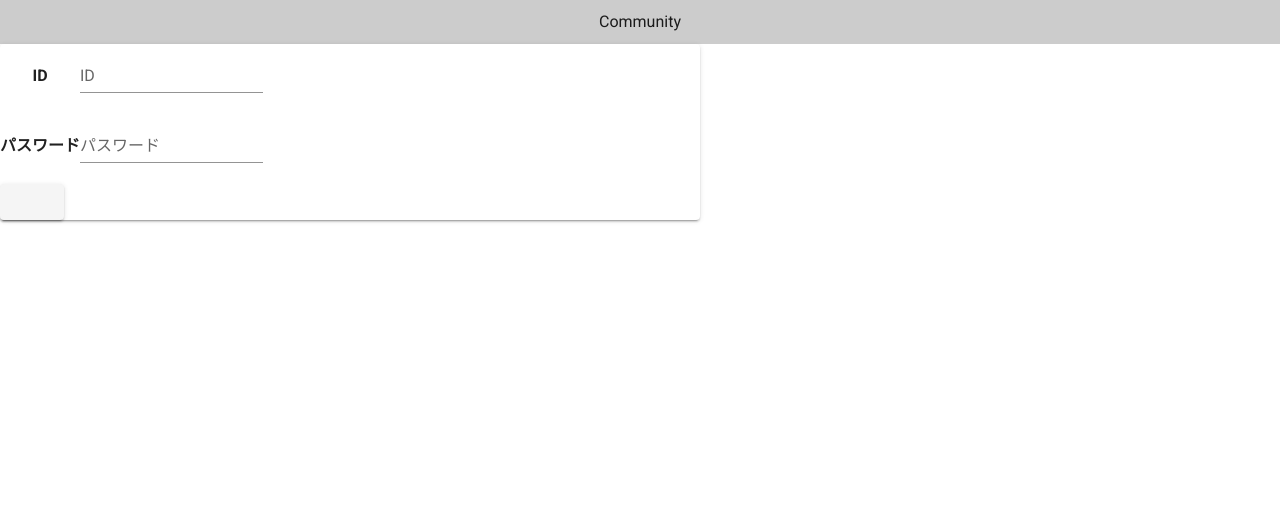
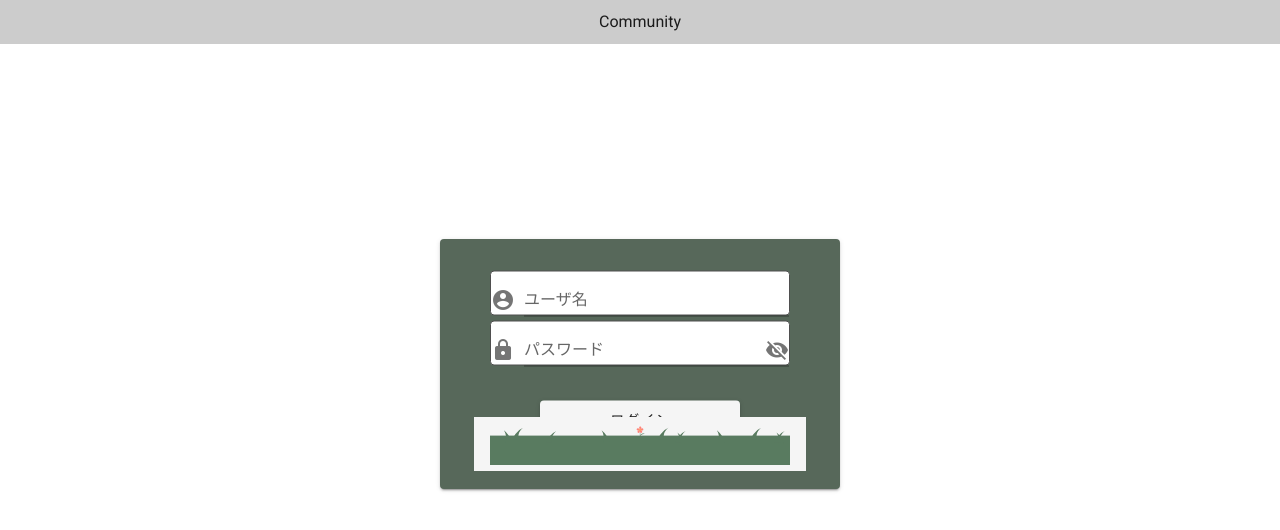
Before and after one commit to Tatsumi0000/barter, a Vue app: page /login in a window 1280 px wide. Shown: the top 530 px of the page. Built offline with nearby package versions, Linux system fonts and the light colour scheme.

Commit message:
idとpassの取得

```diff
--- a/src/components/Login.vue
+++ b/src/components/Login.vue
@@ -1,56 +1,121 @@
 <template>
-  <div>
-    <v-card class="form-size">
-      <v-form>
-        <div class="form-gravity">
-          <tr>
-            <th>ID</th>
-            <td>
-              <v-text-field label="ID"></v-text-field>
-            </td>
-          </tr>
-          <tr>
-            <th>パスワード</th>
-            <td>
-              <v-text-field label="パスワード"></v-text-field>
-            </td>
-          </tr>
-        </div>
-        <v-btn></v-btn>
-      </v-form>
+  <v-app>
+    <v-img
+      class="logo"
+      src="/img/icons/logo.svg"
+      max-height="100"
+      max-width="300"
+      position="center"
+    ></v-img>
+    <v-card width="400px" class="rounded-card" color="#57685A">
+      <v-card-text>
+        <v-form>
+          <v-text-field
+            v-bind="id"
+            prepend-icon="mdi-account-circle"
+            label="ユーザ名"
+            class="user"
+          />
+          <v-text-field
+            v-model="pass"
+            v-bind:type="showPassword ? 'text' : 'password'"
+            append-icon="mdi-eye-off"
+            prepend-icon="mdi-lock"
+            label="パスワード"
+            class="pass"
+          />
+          <v-card-actions class="btn">
+            <v-btn class="btn2" @click="login">ログイン</v-btn>
+          </v-card-actions>
+        </v-form>
+      </v-card-text>
     </v-card>
-  </div>
+    <v-footer class="footer">
+      <v-img src="/img/icons/footer.svg" max-height="230"></v-img>
+    </v-footer>
+  </v-app>
 </template>
+
 <script>
 export default {
   name: 'App',
   data: () => ({
     showPassword: false,
-    login: 'ログイン',
+    id: '',
+    pass: '',
   }),
+  methods: {
+    login() {
+      console.log(this.id, this.pass);
+    },
+  },
 };
 </script>
 
-<style scoped>
-/* 画面サイズが320pxからはここを読み込む */
-.form-size {
-  max-width: 700px;
-  max-height: 300px;
+<style>
+.logo {
+  transform: translate(-50%, -50%);
+  top: 30%;
+  left: 50%;
+}
+.rounded-card {
+  position: absolute;
+  height: 250px;
+  transform: translate(-50%, -50%);
+  top: 40%;
+  left: 50%;
+  border-radius: 300px;
+}
+.user {
+  position: absolute;
+  height: 45px;
+  width: 300px;
+  transform: translate(-50%, -50%);
+  top: 20%;
+  left: 50%;
+  background: #ffffff;
+  border: 1px solid #4f4f4f;
+  box-sizing: border-box;
+  border-radius: 4px;
 }
 
-.form-details {
-  float: left;
+.pass {
+  position: absolute;
+  height: 45px;
+  width: 300px;
+  transform: translate(-50%, -50%);
+  top: 40%;
+  left: 50%;
+  background: #ffffff;
+  border: 1px solid #4f4f4f;
+  box-sizing: border-box;
+  border-radius: 4px;
 }
 
-.form-gravity {
-  position: relative;
+.btn {
+  position: absolute;
+  height: 45px;
+  width: 200px;
+  transform: translate(-50%, -50%);
+  left: 50%;
+  top: 70%;
+  color: black;
 }
-@media screen and (min-width: 320px) {
+
+.btn2 {
+  position: absolute;
+  height: 45px;
+  width: 200px;
+  transform: translate(-50%, -50%);
+  left: 50%;
+  top: 60%;
+  color: black;
 }
-/* 画面サイズが768pxからはここを読み込む */
-@media screen and (min-width: 768px) {
-}
-/* 画面サイズが768pxから1024pxまではここを読み込む */
-@media screen and (min-width: 768px) and (max-width: 1024px) {
+
+.footer {
+  position: absolute;
+  transform: translate(-50%, -50%);
+  top: 50%;
+  left: 50%;
 }
 </style>
--- a/src/router/index.js
+++ b/src/router/index.js
@@ -9,7 +9,7 @@ Vue.use(VueRouter);
 
 export const routes = [
   {
-    path: '/',
+    path: '/top',
     component: Home,
   },
   {
@@ -17,10 +17,20 @@ export const routes = [
     path: '/login',
     component: Login,
   },
+  {
+    path: '',
+    redirect: '/top',
+  },
+  {
+    path: '*',
+    redirect: '/top',
+  },
+
 ];
 
 const router = new VueRouter({
   mode: 'history',
+  base: process.env.BASE_URL,
   routes,
 });
 
```
Also changed, not shown: 1 other file (tests, documents, lock files or other folders).
